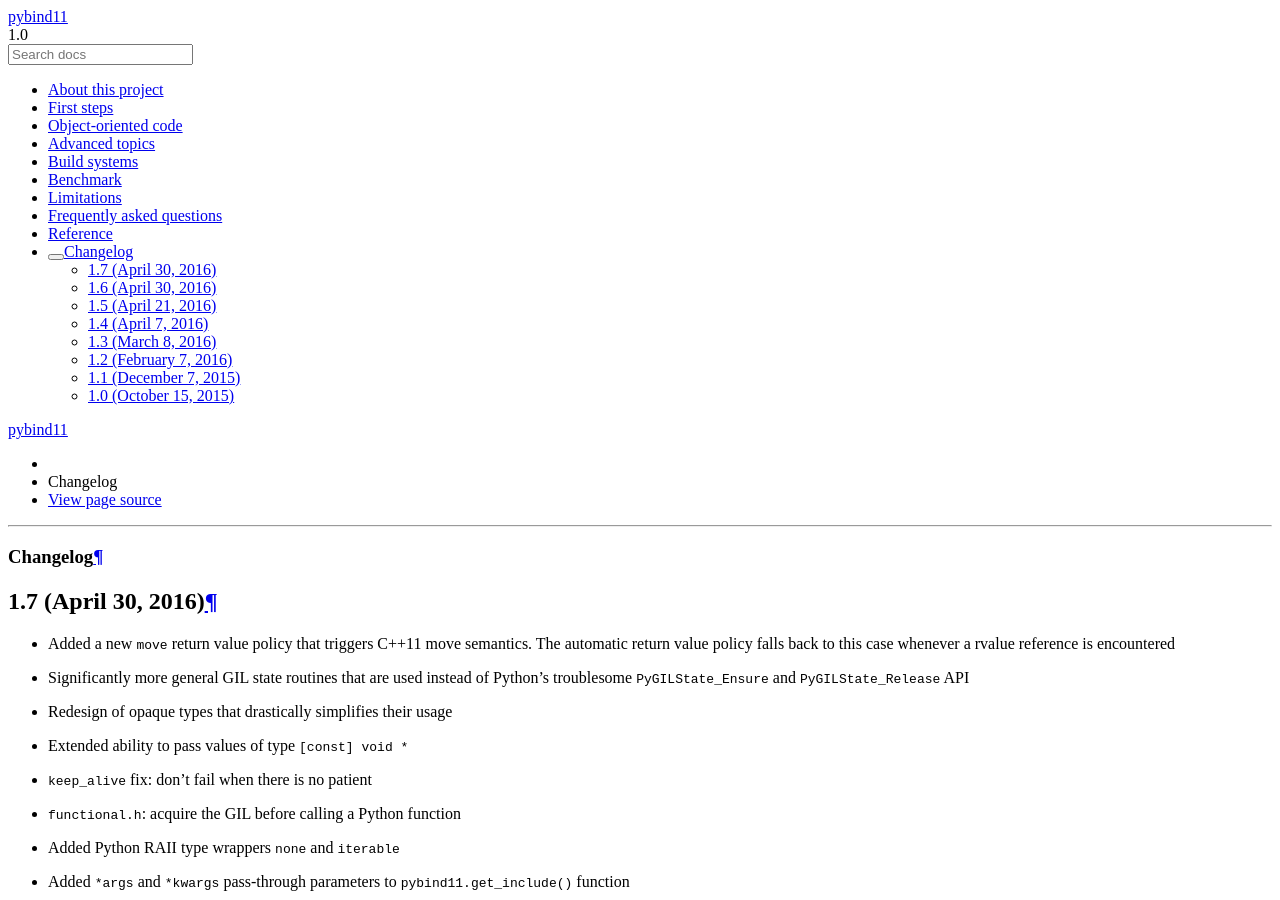
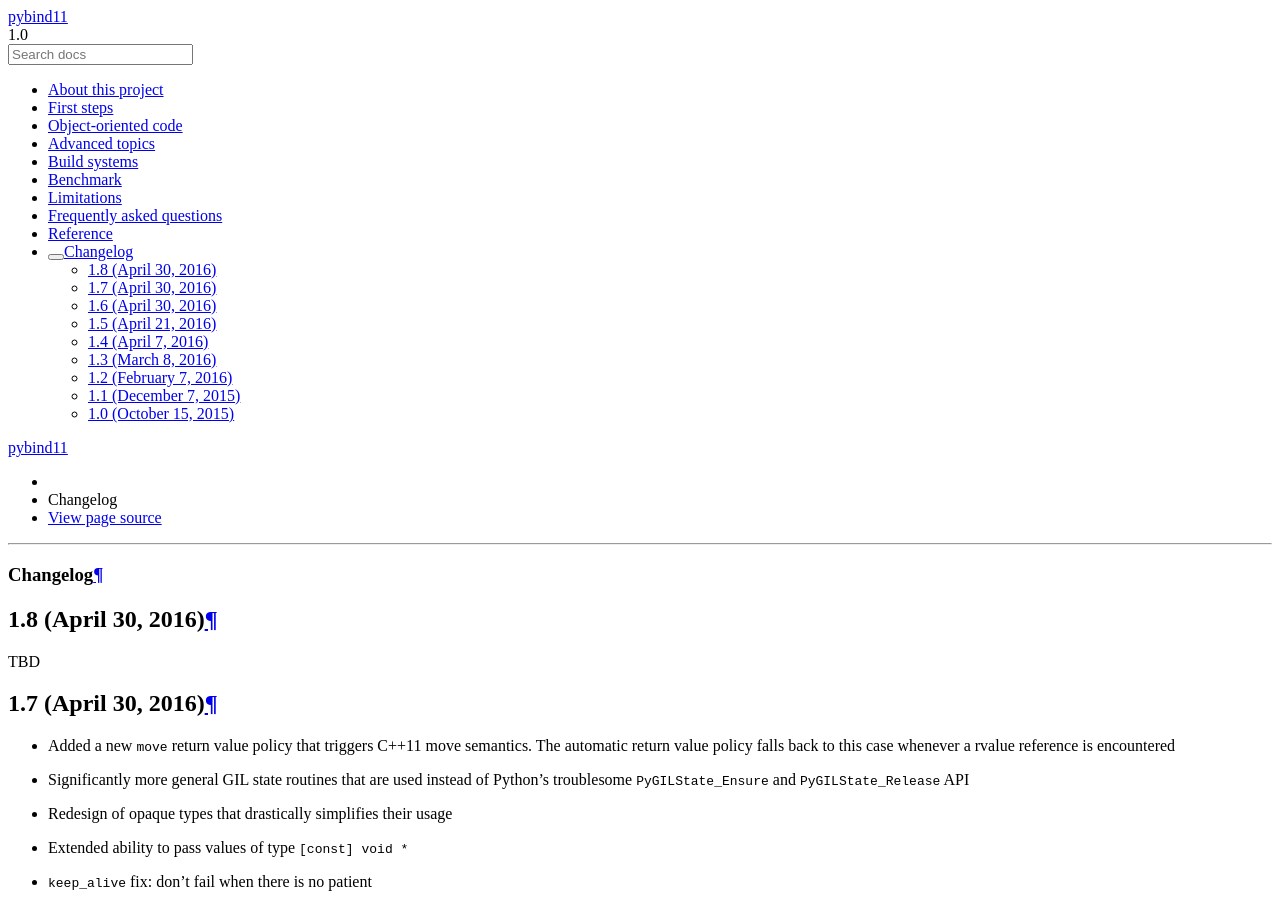
Before and after one commit to pybind/pybind11, a Sphinx documentation site: the page built from docs/changelog.rst, in a window 1280 px wide and 900 px high. Built offline with Sphinx 7.4.7 and the Read the Docs theme 2.0.0, drawn with Linux system fonts in a browser that asks for light colours.

Commit message:
started working on v1.8

```diff
--- a/docs/changelog.rst
+++ b/docs/changelog.rst
@@ -2,6 +2,10 @@
 
 Changelog
 #########
+
+1.8 (April 30, 2016)
+----------------------
+TBD
 
 1.7 (April 30, 2016)
 ----------------------
--- a/pybind11/_version.py
+++ b/pybind11/_version.py
@@ -1,2 +1,2 @@
-version_info = (1, 7)
+version_info = (1, 8, 'dev0')
 __version__ = '.'.join(map(str, version_info))
```
Also changed, not shown: 1 other file.
